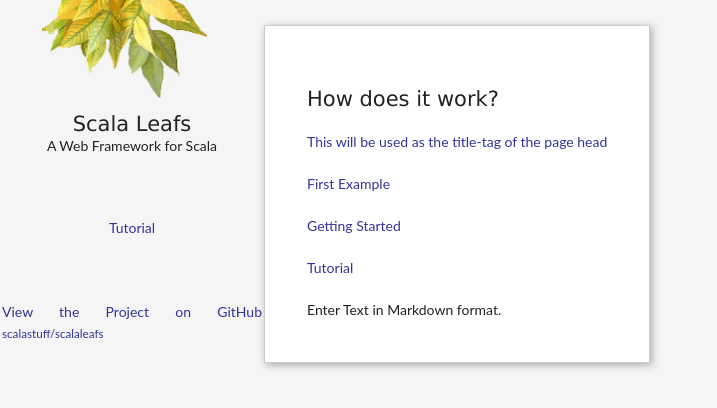
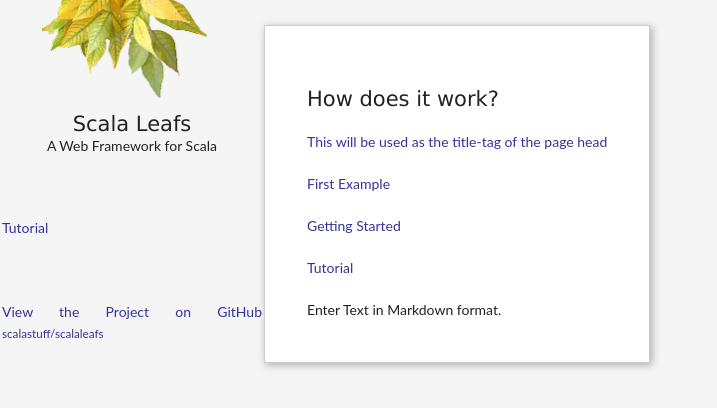
Before and after one commit to scalastuff/scalaleafs, a Jekyll site: the page built from index.md, in a window 1280 px wide. Shown: the top 408 px of the page, without its empty margins (0-717 px from the left). Built offline with Jekyll 4.4.1, drawn with Linux system fonts in a browser that asks for light colours.

Commit message:
Updated _layouts/default.html

```diff
--- a/_layouts/default.html
+++ b/_layouts/default.html
@@ -24,8 +24,8 @@
                     <h1 style="margin-top: 70px; text-align: center; margin-bottom: 0;">Scala Leafs</h1>
                     <div style="text-align: center;">A Web Framework for Scala</div>
                     <br/>
-        <div class="menu" style="margin-top: 40px;">
-          <div>
+                  <div class="menu" style="margin-top: 40px; text-align: center">
+          <span style="text-align: left">
             <a class="menu1{% if page.category == "Tutorial" %} active{% endif %}" href="tutorial.html">Tutorial</a>
             {% if page.category == "Tutorial" %}
             {% for p in site.pages %}
@@ -38,7 +38,7 @@
             {% endif %}
             {% endfor %}
             {% endif %}
-        </div>
+        </span>
                   </div>
                     <br/>
                     <br/>
```
